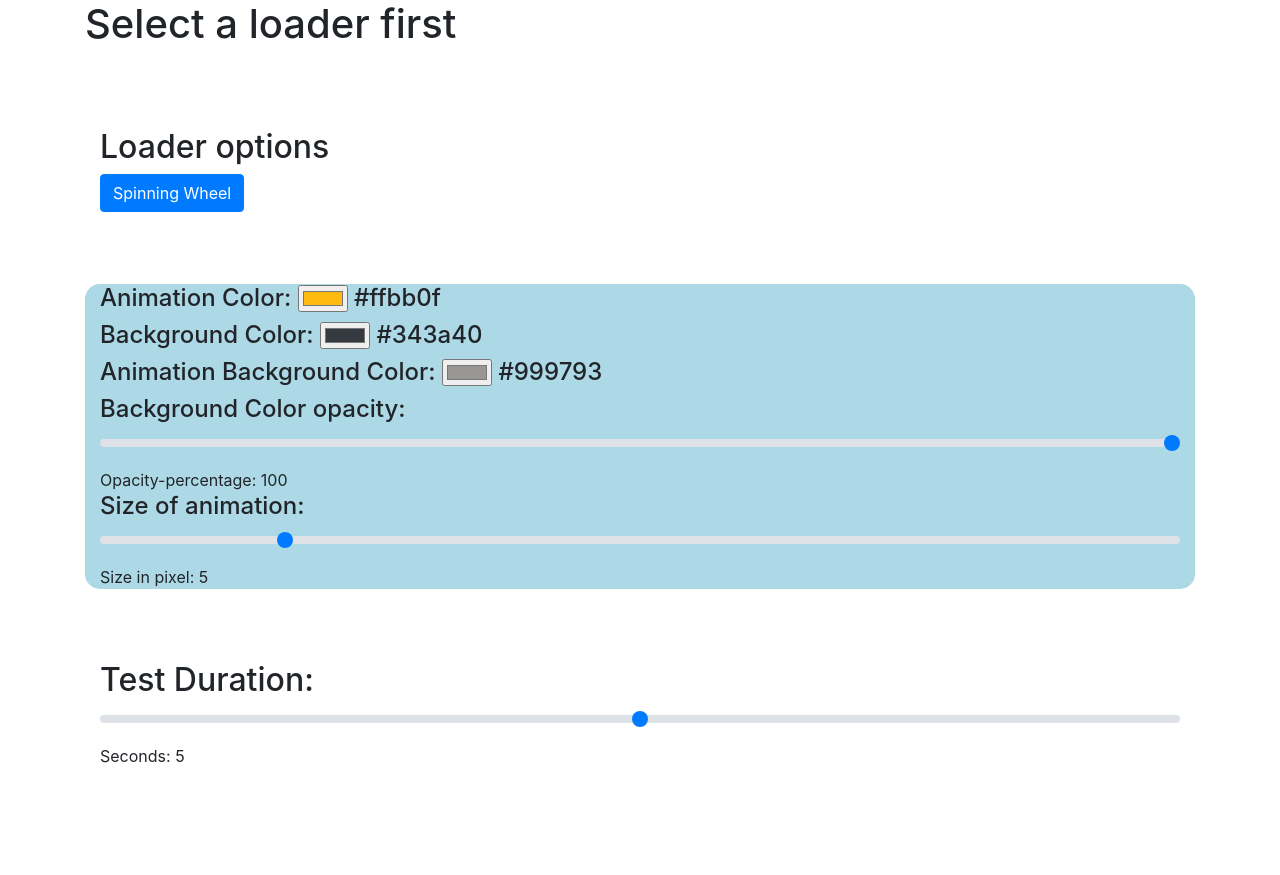
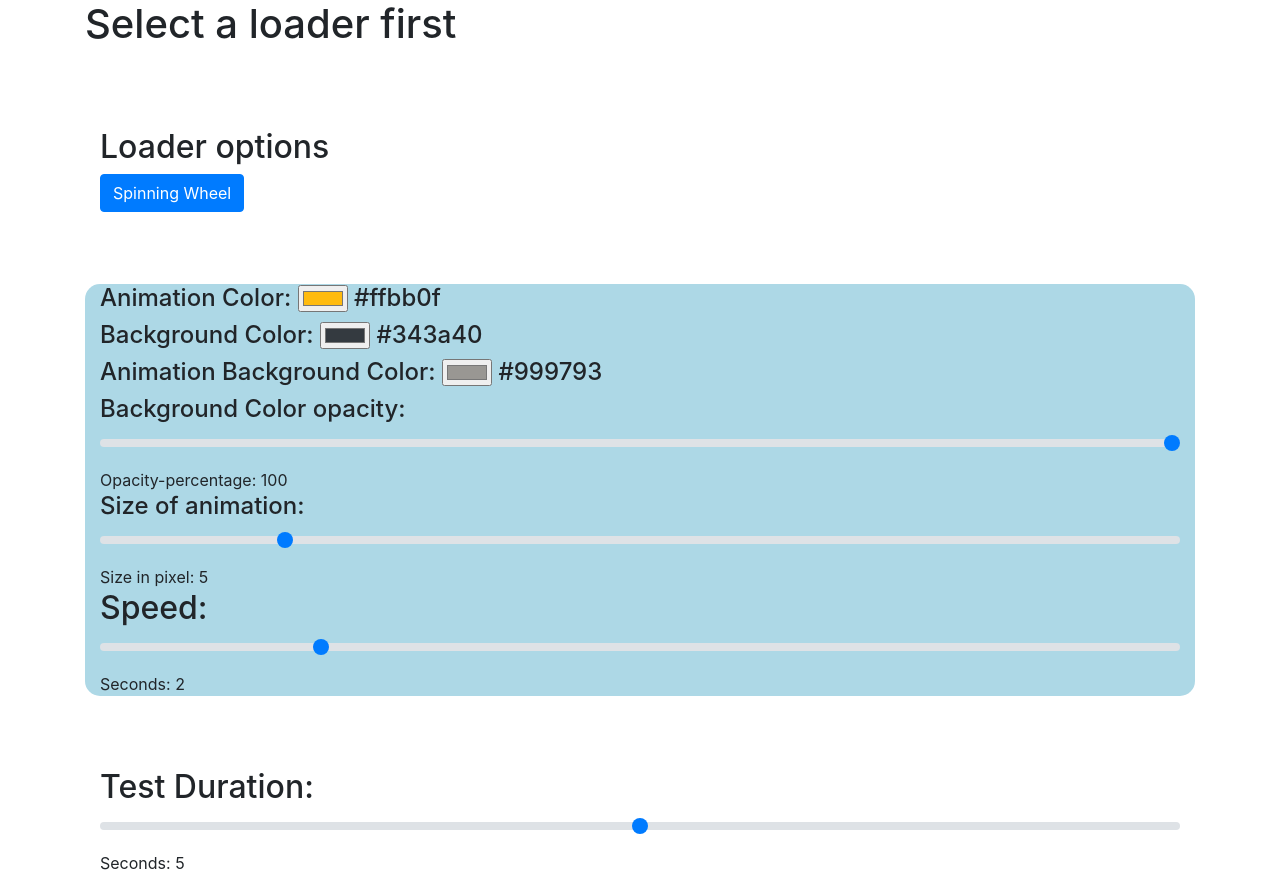
Before and after one commit to Bot-Academia/Vue-ui-preloader, a Vue app: page / in a window 1280 px wide. Before the commit the page ends 800 px from the top, so only its background shows below. Built offline with nearby package versions, Linux system fonts and the light colour scheme.

Commit message:
added speed query

```diff
--- a/src/App.vue
+++ b/src/App.vue
@@ -40,6 +40,11 @@
           <h4>Size of animation:</h4>
           <b-form-input id="range-1" v-model="styling.size" type="range" min="0" max="30"></b-form-input>
           <div class="mt-2">Size in pixel: {{ styling.size }}</div>
+           <h2>Speed:</h2>
+          <div>
+              <b-form-input id="range-1" v-model="styling.speed" type="range" min="0" max="10"></b-form-input>
+              <div class="mt-2">Seconds: {{ styling.speed }}</div>
+          </div>
       </div>
 
       <br><br><br>
@@ -70,6 +75,7 @@ export default {
             opacity: 100,
             bgcolor: '#343a40',
             size: 5,
+            speed: 2,
         }
     };
   },
--- a/src/components/loader1.vue
+++ b/src/components/loader1.vue
@@ -1,6 +1,6 @@
 <template>
     <div id="overlay" :style="{'background-color': bgcolors}">
-        <div class="loader" :style="{'border': styling.size + 'px solid ' + styling.wheelbg,'border-top': styling.size + 'px solid ' + styling.wheelcolor}"></div>
+        <div class="loader" :style="{'border': styling.size + 'px solid ' + styling.wheelbg,'border-top': styling.size + 'px solid ' + styling.wheelcolor,'animation-duration': styling.speed +'s',}"></div>
     </div>
 </template>
 
@@ -23,11 +23,14 @@
                 c= '0x'+c.join('');
                 this.bgcolors= 'rgba('+[(c>>16)&255, (c>>8)&255, c&255].join(',')+',' + this.styling.opacity/100 +')';
             }
+            console.log(this.styling.speed);
         }
     }
 </script>
 
 <style scoped>
+
+
     #overlay{
         /*background-color: rgba(52,58,64,1);*/
         height: 100%;
```
